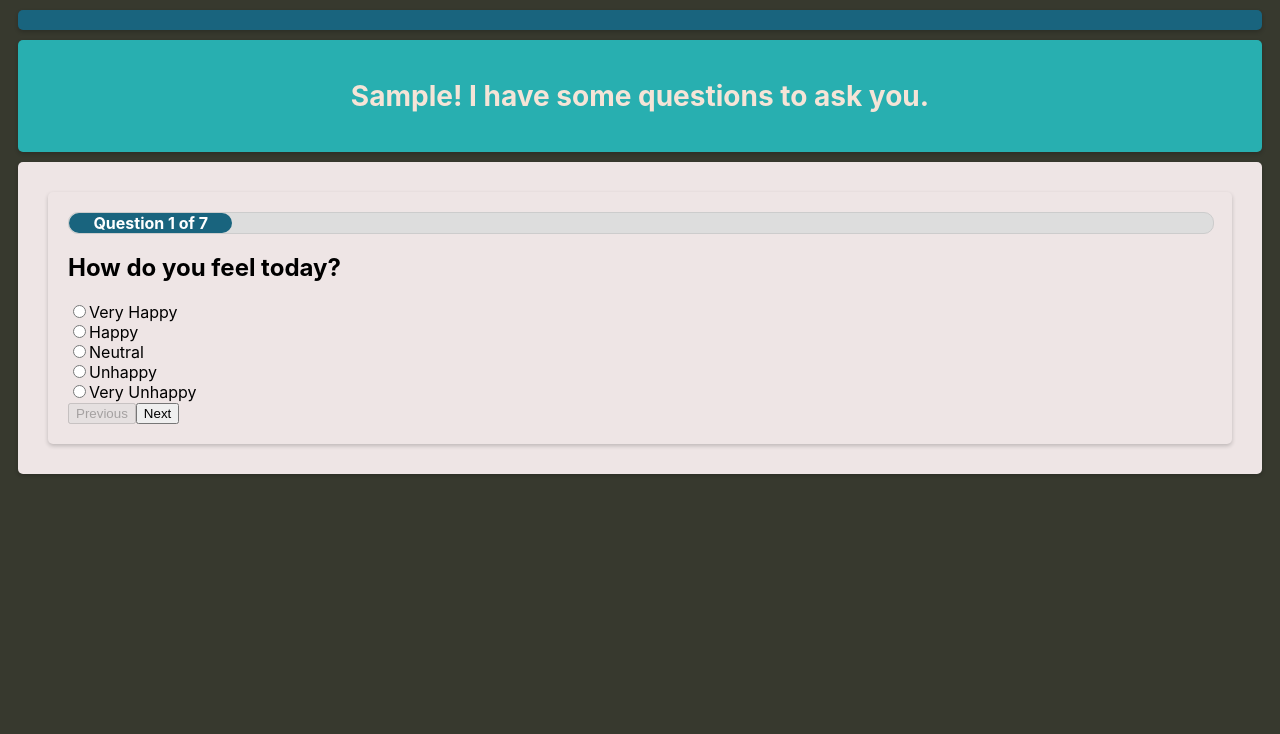
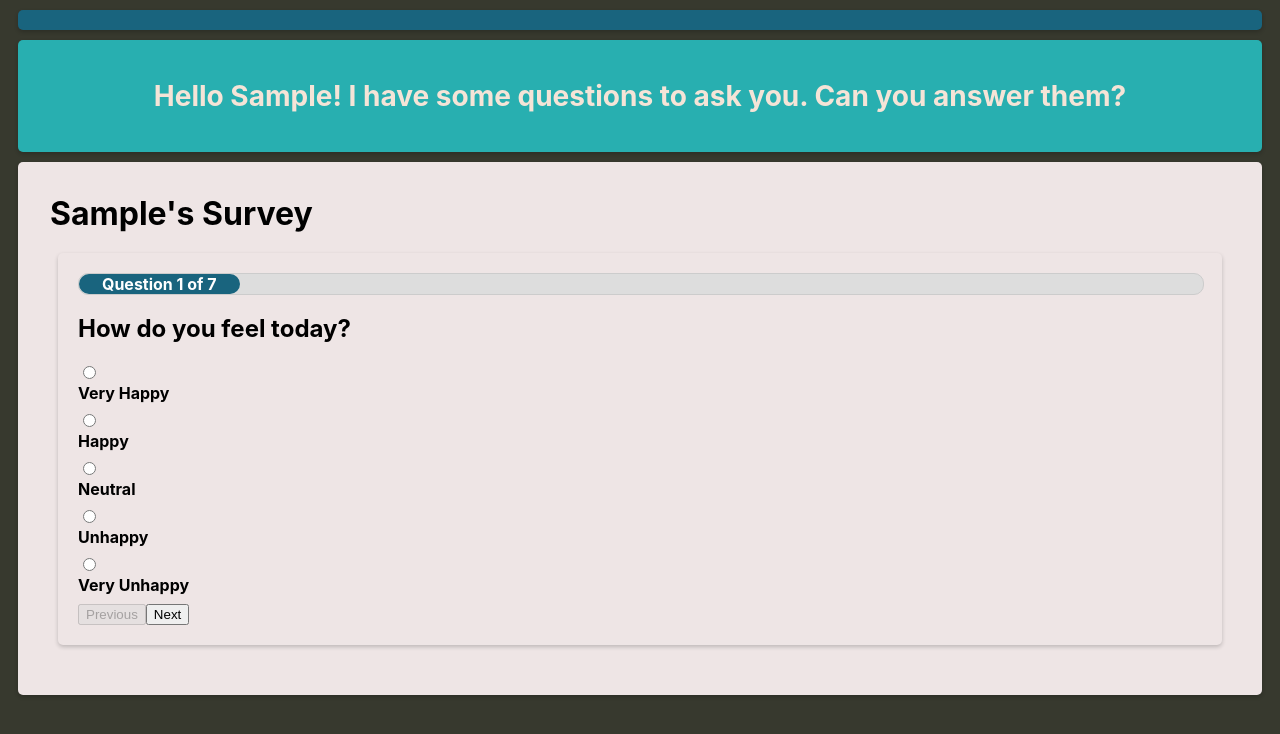
Before and after one commit to ozanugurozturk/project-survey-OzanUgurOzturk, a React (Vite) app: page / in a window 1280 px wide. Both pictures are taken after typing "Sample" into the empty fields and a click on the button "Submit". Shown: the top 734 px of the page. Built offline with nearby package versions, Linux system fonts and the light colour scheme; no server answers.

Commit message:
App.jsx is fixed
According to accessibility re-consideration.
To be able to do that I added some labels in css too.

```diff
--- a/src/App.jsx
+++ b/src/App.jsx
@@ -36,8 +36,10 @@ const App = () => {
         {showNameInput ? (
           <div>
             <h1>Can I get your name, please?</h1>
+            <label htmlFor="userName">Name:</label>
             <input
               type="text"
+              id="userName" // Adding an id for the input field
               value={userName}
               onChange={(e) => {
                 setUserName(e.target.value);
@@ -49,12 +51,14 @@ const App = () => {
           </div>
         ) : (
           <div>
-            <h1>{`${userName}! I have some questions to ask you.`}</h1>
+            <h1>{`Hello ${userName}! I have some questions to ask you. Can you answer them?`}</h1>
           </div>
         )}
       </div>
       {!showNameInput && (
         <div className="survey-container">
+          <fieldset>
+            <legend>{`${userName}'s Survey`}</legend>
             <SurveyForm
               questions={questions}
               userName={userName}
@@ -62,6 +66,7 @@ const App = () => {
               setStep={setStep}
               handleRestart={handleRestart}
             />
+          </fieldset>
         </div>
       )}
     </div>
--- a/src/index.css
+++ b/src/index.css
@@ -11,6 +11,26 @@
 code {
   font-family: source-code-pro, Menlo, Monaco, Consolas, "Courier New",
     monospace;
+}
+
+label {
+  display: block;
+  margin-bottom: 8px;
+  font-weight: bold;
+}
+
+fieldset {
+  border: none;
+  border-radius: 5px;
+  padding: 10px;
+  margin: 10px 0;
+
+}
+
+legend {
+  padding-top: 2px;
+  font-weight: bold;
+  font-size: xx-large;
 }
 
 .error-message {
```
Lines whose indentation alone changed are shown as unchanged.
